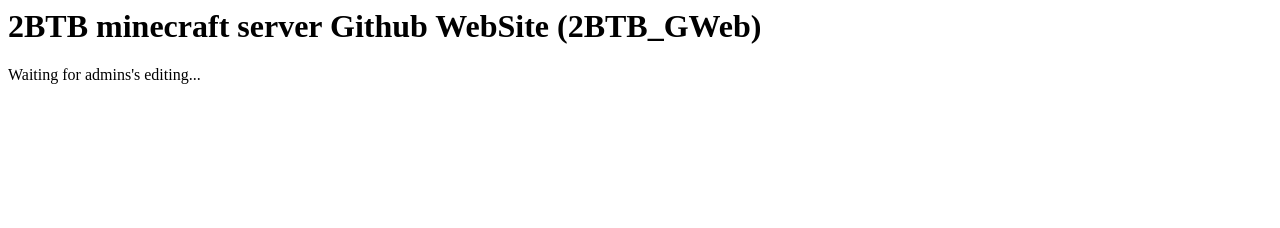
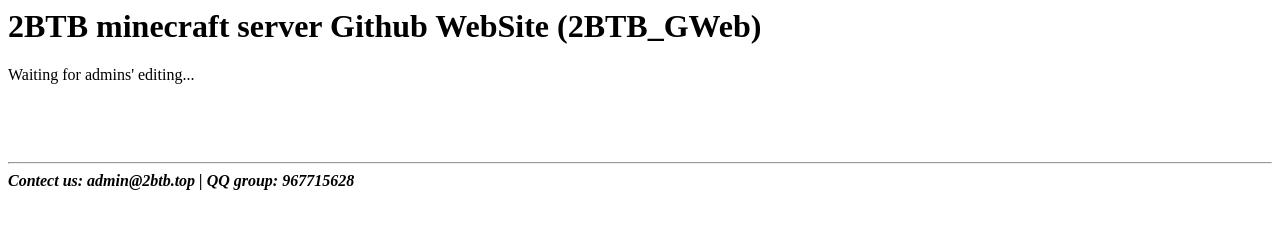
Before and after one commit to 2btb-git/2btb-git.github.io, a plain HTML site: page index.html in a window 1280 px wide. Drawn offline with Linux system fonts and the light colour scheme.

Commit message:
update index

```diff
--- a/index.html
+++ b/index.html
@@ -5,5 +5,8 @@
 </head>
 <body>
   <h1>2BTB minecraft server Github WebSite (2BTB_GWeb)</h1>
-  <p>Waiting for admins's editing...</p>
+  <p>Waiting for admins' editing...</p>
+  <br><br><br>
+  <hr>
+  <strong><em>Contect us: admin@2btb.top | QQ group: 967715628</em></strong>
 </body>
```
